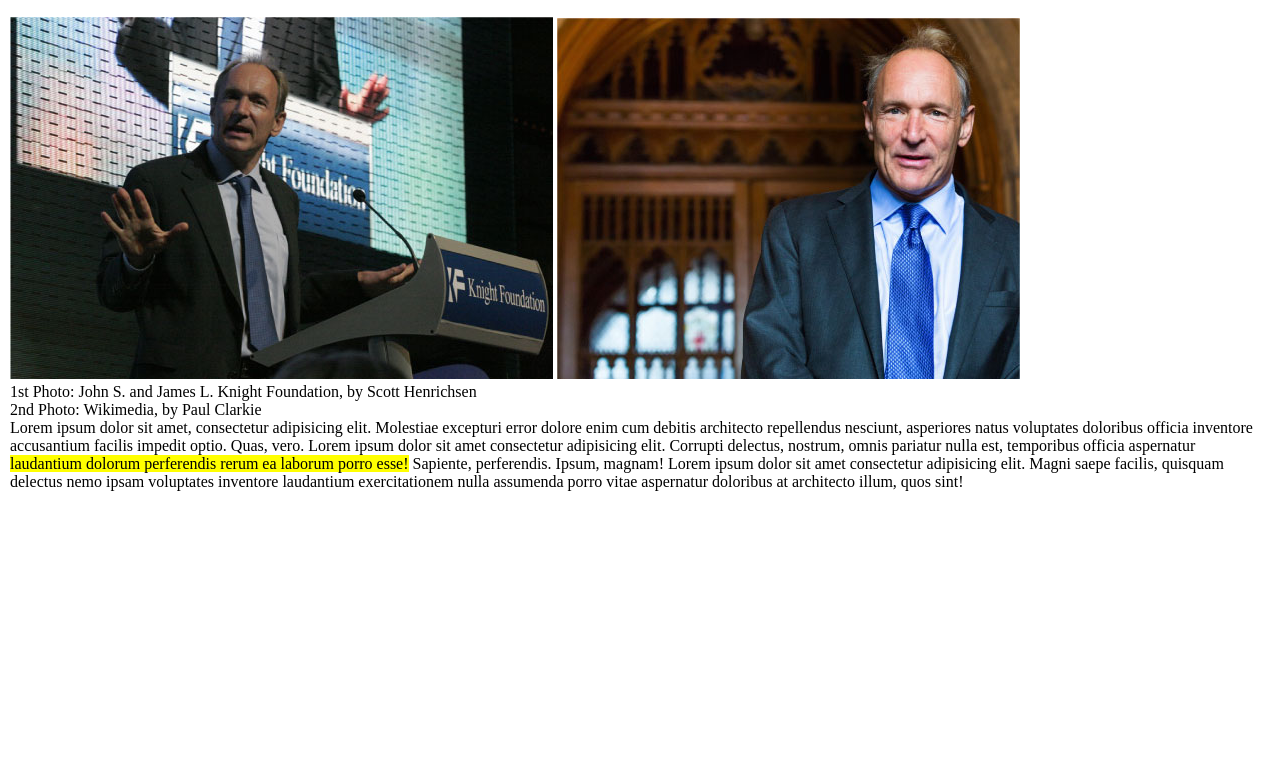
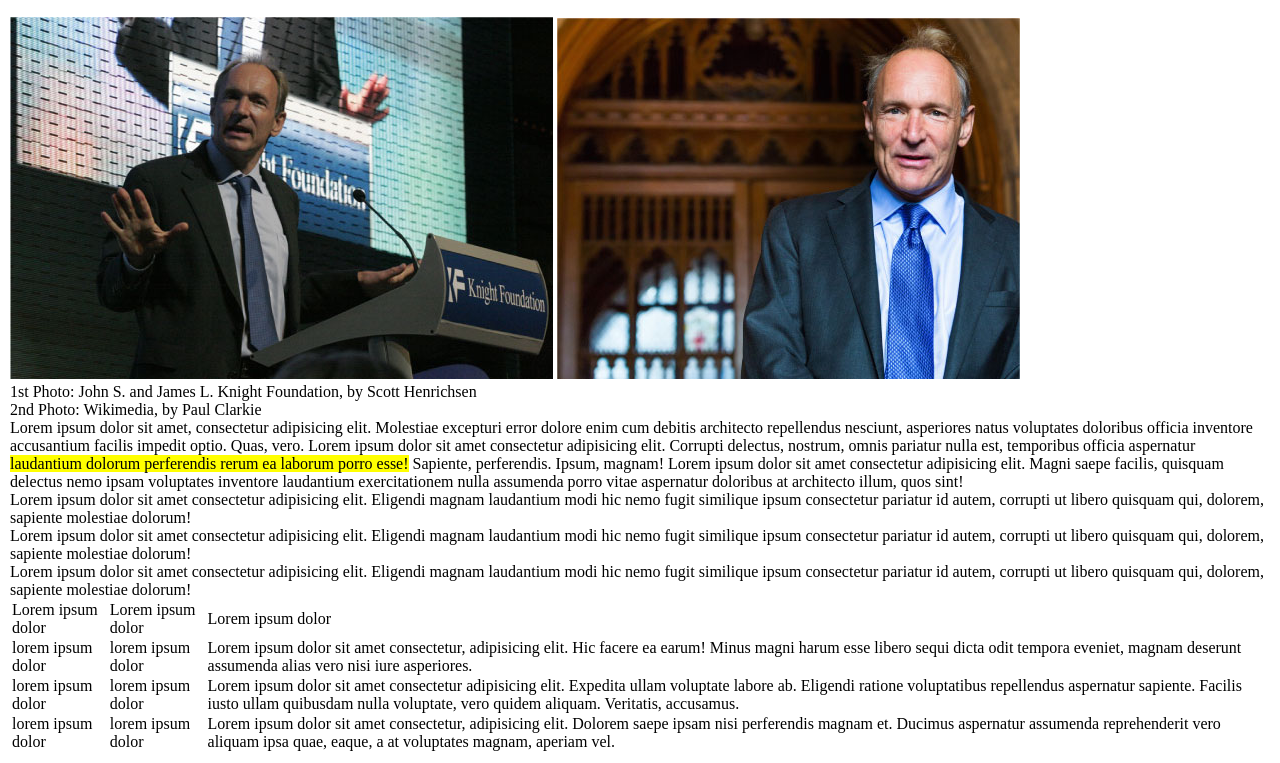
Before and after one commit to Andrearomeo04/html-css-booleaner, a plain HTML site: page index.html in a window 1280 px wide. Shown: the part 459-1222 px from the top of the page. Before the commit the page ends 960 px from the top, so only its background shows below. Drawn offline with Linux system fonts and the light colour scheme.

Commit message:
[UPD] added table on index.html

```diff
--- a/index.html
+++ b/index.html
@@ -11,7 +11,7 @@
     <header>
         <div class="backhead">
             <div class="logo">
-                <img src="C:/Users/andre/Desktop/logo.svg" alt="logo booleaner" class="logo">
+                <img src="C:/Users/andre/Desktop/logo.svg" alt="logo booleaner">
             </div>
         </div>
 
@@ -35,12 +35,71 @@
             <p>1st Photo: John S. and James L. Knight Foundation, by Scott Henrichsen <br>
             2nd Photo: Wikimedia, by Paul Clarkie
             </p>
-            <p>Lorem ipsum dolor sit amet, consectetur adipisicing elit. Molestiae excepturi error dolore enim cum debitis architecto repellendus nesciunt, asperiores natus voluptates doloribus officia inventore accusantium facilis impedit optio. Quas, vero. Lorem ipsum dolor sit amet consectetur adipisicing elit. Corrupti delectus, nostrum, omnis pariatur nulla est, temporibus officia aspernatur <span id="highlighter">laudantium dolorum perferendis rerum ea laborum porro esse!</span> Sapiente, perferendis. Ipsum, magnam! Lorem ipsum dolor sit amet consectetur adipisicing elit. Magni saepe facilis, quisquam delectus nemo ipsam voluptates inventore laudantium exercitationem nulla assumenda porro vitae aspernatur doloribus at architecto illum, quos sint!</p>
+            <p>Lorem ipsum dolor sit amet, consectetur adipisicing elit. Molestiae excepturi error dolore enim cum debitis architecto repellendus nesciunt, asperiores natus voluptates doloribus officia inventore accusantium facilis impedit optio. Quas, vero. Lorem ipsum dolor sit amet consectetur adipisicing elit. Corrupti delectus, nostrum, omnis pariatur nulla est, temporibus officia aspernatur <span id="highlighter">laudantium dolorum perferendis rerum ea laborum porro esse!</span> Sapiente, perferendis. Ipsum, magnam! Lorem ipsum dolor sit amet consectetur adipisicing elit. Magni saepe facilis, quisquam delectus nemo ipsam voluptates inventore laudantium exercitationem nulla assumenda porro vitae aspernatur doloribus at architecto illum, quos sint!
+            </p>
+            <ul>
+                <li>
+                    Lorem ipsum dolor sit amet consectetur adipisicing elit. Eligendi magnam laudantium modi hic nemo fugit similique ipsum consectetur pariatur id autem, corrupti ut libero quisquam qui, dolorem, sapiente molestiae dolorum!
+                </li>
+                <li>
+                    Lorem ipsum dolor sit amet consectetur adipisicing elit. Eligendi magnam laudantium modi hic nemo fugit similique ipsum consectetur pariatur id autem, corrupti ut libero quisquam qui, dolorem, sapiente molestiae dolorum!
+                </li>
+                <li>
+                    Lorem ipsum dolor sit amet consectetur adipisicing elit. Eligendi magnam laudantium modi hic nemo fugit similique ipsum consectetur pariatur id autem, corrupti ut libero quisquam qui, dolorem, sapiente molestiae dolorum!
+                </li>
+            </ul>
+            <table>
+                <thead>
+                    <tr>
+                        <td>
+                            Lorem ipsum dolor
+                        </td>
+                        <td>
+                            Lorem ipsum dolor
+                        </td>
+                        <td>
+                            Lorem ipsum dolor
+                        </td>
+                    </tr>
+                </thead>
+                <tbody>
+                    <tr>
+                        <td>
+                            lorem ipsum dolor
+                        </td>
+                        <td>
+                            lorem ipsum dolor
+                        </td>
+                        <td>
+                            Lorem ipsum dolor sit amet consectetur, adipisicing elit. Hic facere ea earum! Minus magni harum esse libero sequi dicta odit tempora eveniet, magnam deserunt assumenda alias vero nisi iure asperiores.
+                        </td>
+                    </tr>
+                    <tr>
+                        <td>
+                            lorem ipsum dolor
+                        </td>
+                        <td>
+                            lorem ipsum dolor
+                        </td>
+                        <td>
+                            Lorem ipsum dolor sit amet consectetur adipisicing elit. Expedita ullam voluptate labore ab. Eligendi ratione voluptatibus repellendus aspernatur sapiente. Facilis iusto ullam quibusdam nulla voluptate, vero quidem aliquam. Veritatis, accusamus.
+                        </td>
+                        <tr>
+                            <td>
+                                lorem ipsum dolor
+                            </td>
+                            <td>
+                                lorem ipsum dolor
+                            </td>
+                            <td>
+                                Lorem ipsum dolor sit amet consectetur, adipisicing elit. Dolorem saepe ipsam nisi perferendis magnam et. Ducimus aspernatur assumenda reprehenderit vero aliquam ipsa quae, eaque, a at voluptates magnam, aperiam vel.
+                            </td>
+                        </tr>
+                    </tr>
+                </tbody>
+            </table>
         </div>
-
-
     </main>
-
     <footer>
 
     </footer>
```
